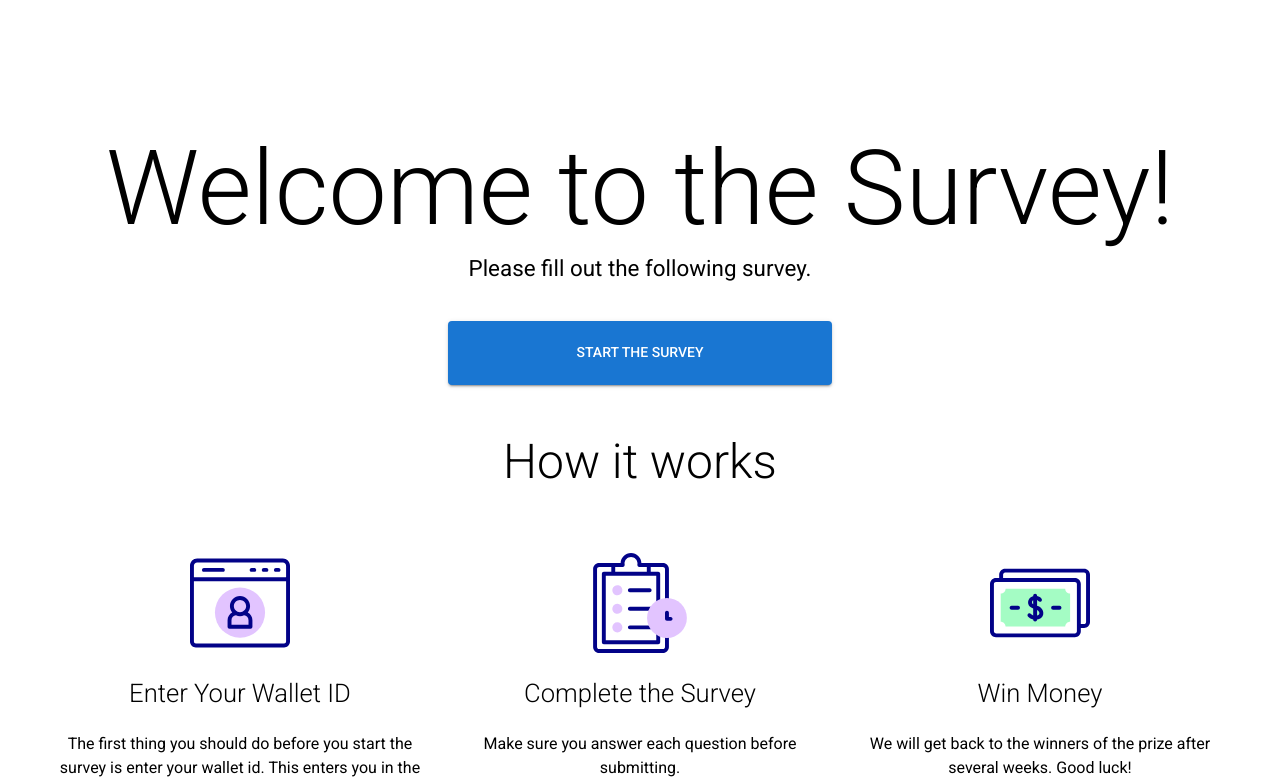
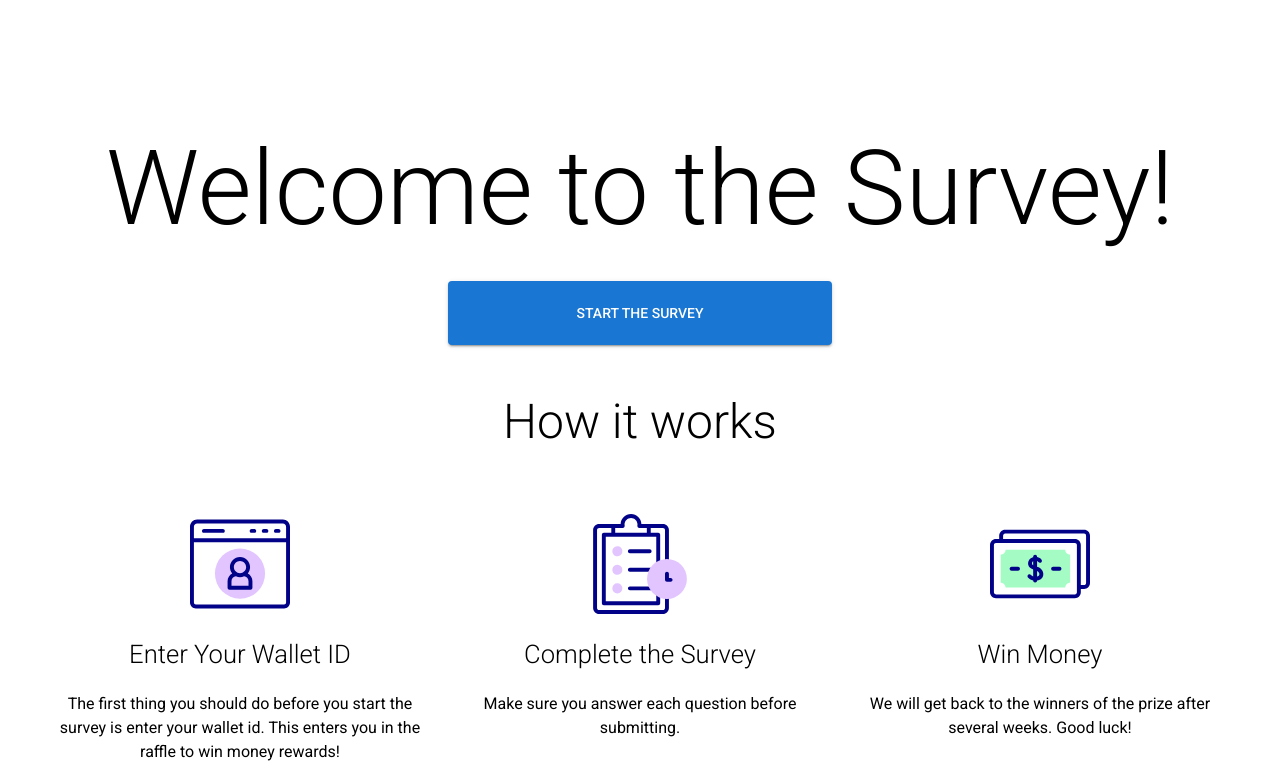
Before and after one commit to andrewldesousa/SmartContractSurvey, a Next.js app in the folder app/: page /survey/Land in a window 1280 px wide. Shown: the top 782 px of the page. Built offline with nearby package versions, Linux system fonts and the light colour scheme; no server answers.

Commit message:
Title added

```diff
--- a/app/pages/start.js
+++ b/app/pages/start.js
@@ -78,7 +78,7 @@ export const Start=(props)=> {
         Welcome to the Survey!
       </Typography>
       <Typography variant="subtitle1">
-        {val.data}
+        {val.description}
       </Typography>
       <Link href={'/survey/takeSurvey?sid='+props.sid}>
         <Button variant="contained" color="primary" className={classes.landingPageButton}>Start the survey</Button>
```
Also changed, not shown: 1 other file (tests, documents, lock files or other folders).
